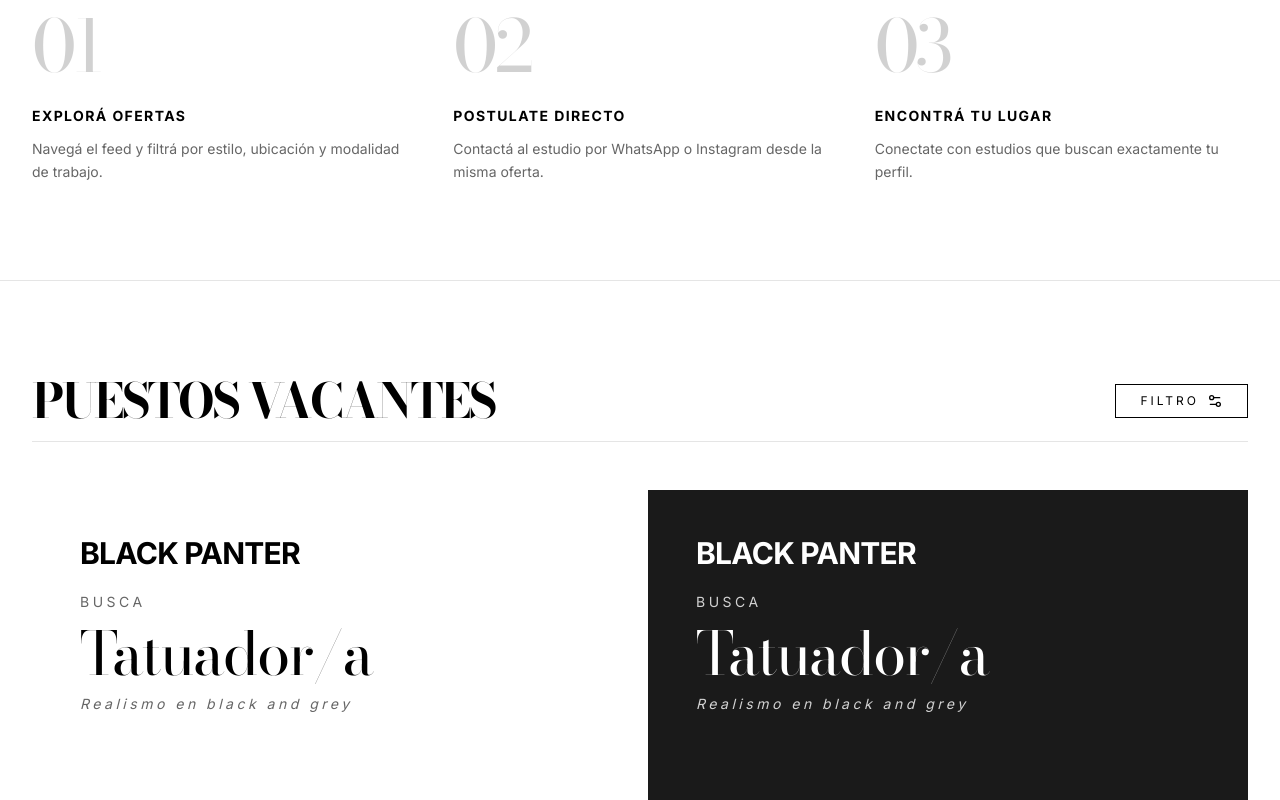
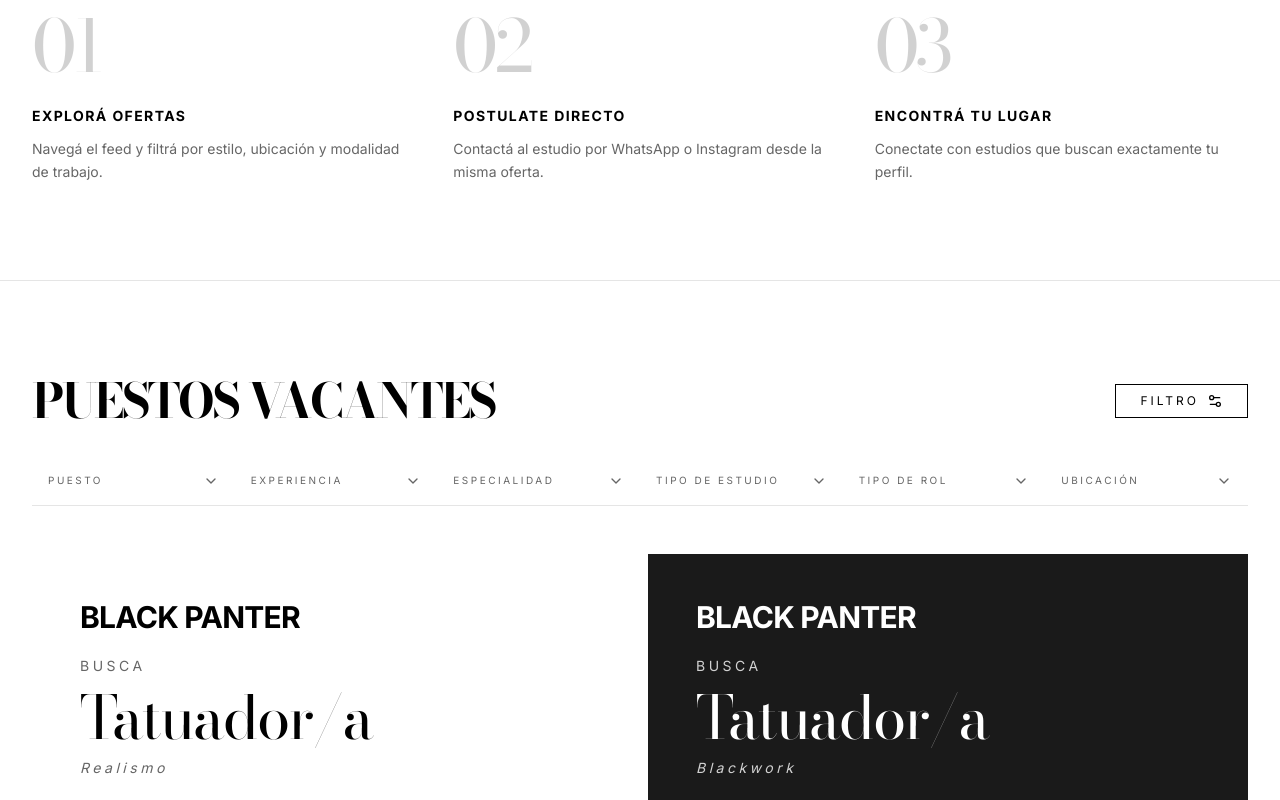
Before and after one commit to GuardiolaDF/Empleo-Tattoo-Argentina, a Next.js app: page /artistas in a window 1280 px wide. Both pictures are taken after a click on the button "FILTRO". Shown: the part 1144-1944 px from the top of the page. Built offline with nearby package versions, Linux system fonts and the light colour scheme.

Commit message:
checkpoint: before back button fix

```diff
--- a/src/app/artistas/page.tsx
+++ b/src/app/artistas/page.tsx
@@ -1,7 +1,11 @@
+"use client";
+
+import React, { useState, useEffect, useRef } from "react";
 import { Navbar } from "@/components/layout/Navbar";
 import { Footer } from "@/components/layout/Footer";
-import { MapPin, Settings2 } from "lucide-react";
+import { MapPin, Settings2, Check, ChevronDown, X } from "lucide-react";
 import Link from "next/link";
+import { SpecialtyPill } from "@/components/ui/SpecialtyPill";
 
 const cardStyles = [
   { bg: "bg-[#FFFFFF]", text: "text-[#000000]", muted: "text-[#666666]" }, // Tone 1: white
@@ -9,6 +13,37 @@ const cardStyles = [
   { bg: "bg-[#F0F0F0]", text: "text-[#000000]", muted: "text-[#666666]" }, // Tone 3: light gray
   { bg: "bg-[#2D2D2D]", text: "text-[#FFFFFF]", muted: "text-white/80" },   // Tone 4: dark gray
 ];
+
+const FILTROS = {
+  puesto: ["Tatuador/a", "Perforador/a", "Recepcionista",
+    "Encargado/a de local", "Mantenimiento"],
+  experiencia: ["Sin experiencia", "Intermedio (1-3 años)",
+    "Avanzado (3-5 años)", "Senior (+5 años)"],
+  especialidad: ["Blackwork", "Realismo", "Traditional",
+    "Neo Traditional", "Japonés", "Geométrico", "Fineline",
+    "Dotwork", "Acuarela", "Lettering", "Cover up",
+    "Generalista", "Comercial", "Otro"],
+  tipoEstudio: ["Privado", "Local comercial"],
+  tipoRol: ["Alquiler de box", "Residente con porcentaje",
+    "Residente clientes propios"],
+  ubicacion: ["CABA", "Zona Norte GBA", "Zona Sur GBA",
+    "Zona Oeste GBA", "Buenos Aires provincia", "Córdoba",
+    "Rosario", "Mendoza", "Tucumán", "Salta", "Jujuy",
+    "Santiago del Estero", "Chaco", "Corrientes", "Misiones",
+    "Entre Ríos", "Santa Fe", "La Rioja", "Catamarca",
+    "San Juan", "San Luis", "La Pampa", "Neuquén",
+    "Río Negro", "Chubut", "Santa Cruz",
+    "Tierra del Fuego", "Islas Malvinas"],
+};
+
+const FILTER_LABELS: Record<string, string> = {
+  puesto: "PUESTO",
+  experiencia: "EXPERIENCIA",
+  especialidad: "ESPECIALIDAD",
+  tipoEstudio: "TIPO DE ESTUDIO",
+  tipoRol: "TIPO DE ROL",
+  ubicacion: "UBICACIÓN"
+};
 
 interface JobCardProps {
   index: number;
@@ -42,6 +77,47 @@ function JobCard({ index, studioName, role, specialty, location }: JobCardProps)
 }
 
 export default function ArtistasPage() {
+  const [openDropdown, setOpenDropdown] = useState<string | null>(null);
+  const [activeFilters, setActiveFilters] = useState<Record<string, string>>({});
+  const [filterBarOpen, setFilterBarOpen] = useState(false);
+  const dropdownRef = useRef<HTMLDivElement>(null);
+
+  useEffect(() => {
+    const handleClickOutside = (event: MouseEvent) => {
+      if (dropdownRef.current && !dropdownRef.current.contains(event.target as Node)) {
+        setOpenDropdown(null);
+      }
+    };
+    document.addEventListener("mousedown", handleClickOutside);
+    return () => document.removeEventListener("mousedown", handleClickOutside);
+  }, []);
+
+  const handleFilterSelect = (category: string, value: string) => {
+    setActiveFilters(prev => ({ ...prev, [category]: value }));
+    setOpenDropdown(null);
+  };
+
+  const removeFilter = (category: string) => {
+    const newFilters = { ...activeFilters };
+    delete newFilters[category];
+    setActiveFilters(newFilters);
+  };
+
+  const clearFilters = () => setActiveFilters({});
+
+  const allJobs = [
+    { studioName: "BLACK PANTER", role: "Tatuador/a", specialty: "Realismo", location: "Palermo, Buenos Aires", puesto: "Tatuador/a", experiencia: "Intermedio (1-3 años)", especialidad: "Realismo", tipoEstudio: "Privado", tipoRol: "Residente con porcentaje", ubicacion: "CABA" },
+    { studioName: "BLACK PANTER", role: "Tatuador/a", specialty: "Blackwork", location: "Palermo, Buenos Aires", puesto: "Tatuador/a", experiencia: "Avanzado (3-5 años)", especialidad: "Blackwork", tipoEstudio: "Privado", tipoRol: "Residente con porcentaje", ubicacion: "CABA" },
+    { studioName: "VOID TATTOO CLUB", role: "Tatuador", specialty: "Dotwork", location: "Palermo, Buenos Aires", puesto: "Tatuador/a", experiencia: "Senior (+5 años)", especialidad: "Dotwork", tipoEstudio: "Privado", tipoRol: "Alquiler de box", ubicacion: "CABA" },
+    { studioName: "BLACK PANTER", role: "Tatuador/a", specialty: "Fineline", location: "Palermo, Buenos Aires", puesto: "Tatuador/a", experiencia: "Intermedio (1-3 años)", especialidad: "Fineline", tipoEstudio: "Privado", tipoRol: "Residente con porcentaje", ubicacion: "CABA" }
+  ];
+
+  const filteredJobs = allJobs.filter(job => {
+    return Object.entries(activeFilters).every(([key, value]) => {
+      return job[key as keyof typeof job] === value;
+    });
+  });
+
   return (
     <div className="flex flex-col min-h-screen bg-white">
 
@@ -109,21 +185,96 @@ export default function ArtistasPage() {
 
       {/* SECTION 3 - Job listings */}
       <section id="ofertas" className="py-24 px-4 md:px-8 max-w-7xl mx-auto w-full bg-white">
-        <div className="flex items-center justify-between mb-12 border-b border-border pb-4">
+        <style>{`
+          @keyframes filterSlideIn {
+            from { opacity: 0; transform: translateY(-8px); }
+            to { opacity: 1; transform: translateY(0); }
+          }
+        `}</style>
+        <div className="flex flex-col mb-12">
+          <div className="flex items-center justify-between mb-8">
             <h2 className="font-serif text-4xl md:text-5xl tracking-tighter font-bold uppercase">Puestos Vacantes</h2>
-          <button className="flex items-center space-x-2 border border-black px-6 py-2 hover:bg-black/5 transition-colors">
+            <button
+              onClick={() => setFilterBarOpen(!filterBarOpen)}
+              className="flex items-center space-x-2 border border-black px-6 py-2 hover:bg-black/5 transition-colors hidden md:flex"
+            >
               <span className="font-sans text-xs tracking-widest uppercase">Filtro</span>
               <Settings2 className="w-4 h-4" />
             </button>
           </div>
 
+          {filterBarOpen && (
+            <div
+              className="w-full bg-white relative z-20"
+              ref={dropdownRef}
+              style={{ animation: 'filterSlideIn 300ms ease-out forwards' }}
+            >
+              <div className="grid grid-cols-2 md:grid-cols-6 border-b border-border">
+                {Object.entries(FILTROS).map(([key, options]) => {
+                  const isActive = !!activeFilters[key];
+                  const isOpen = openDropdown === key;
+                  const label = FILTER_LABELS[key];
+
+                  return (
+                    <div key={key} className="relative">
+                      <button
+                        onClick={() => setOpenDropdown(isOpen ? null : key)}
+                        className={`w-full flex items-center justify-between px-4 py-4 transition-colors ${
+                          isActive ? 'text-black font-medium' : 'text-[#666666] hover:text-black font-normal'
+                        }`}
+                      >
+                        <span className="font-sans text-[10px] tracking-widest uppercase truncate pr-2">{label}</span>
+                        <ChevronDown className={`w-4 h-4 flex-shrink-0 transition-transform duration-200 ease ${isOpen ? 'rotate-180' : 'rotate-0'}`} />
+                      </button>
+                      {isOpen && (
+                        <div className="absolute top-full left-0 w-full min-w-[200px] bg-white shadow-[0_4px_20px_rgba(0,0,0,0.08)] max-h-[280px] overflow-y-auto z-30">
+                          {options.map((opt) => {
+                            const isSelected = activeFilters[key] === opt;
+                            return (
+                              <button
+                                key={opt}
+                                onClick={() => handleFilterSelect(key, opt)}
+                                className={`w-full text-left px-4 py-2 font-sans text-xs transition-colors flex items-center justify-between ${
+                                  isSelected ? 'bg-[#F4F4F4] font-medium' : 'bg-white hover:bg-[#F4F4F4] font-normal'
+                                }`}
+                              >
+                                <span className="text-black">{opt}</span>
+                                {isSelected && <Check className="w-4 h-4 text-black" />}
+                              </button>
+                            );
+                          })}
+                        </div>
+                      )}
+                    </div>
+                  );
+                })}
+              </div>
+
+              {Object.keys(activeFilters).length > 0 && (
+                <div className="flex items-center justify-between px-4 py-4 bg-[#F4F4F4]">
+                  <div className="flex flex-wrap gap-2">
+                    {Object.entries(activeFilters).map(([key, value]) => (
+                      <div key={key} className="flex items-center bg-black text-white border border-black group cursor-pointer" onClick={() => removeFilter(key)}>
+                        <SpecialtyPill label={`${FILTER_LABELS[key]}: ${value}`} variant="default" />
+                        <span className="pr-3 text-white/50 group-hover:text-white transition-colors">
+                          <X className="w-3 h-3" />
+                        </span>
+                      </div>
+                    ))}
+                  </div>
+                  <button onClick={clearFilters} className="font-sans text-[10px] tracking-widest uppercase text-muted-foreground hover:text-black transition-colors whitespace-nowrap ml-4">
+                    Limpiar Filtros
+                  </button>
+                </div>
+              )}
+            </div>
+          )}
+        </div>
+
+        {filteredJobs.length > 0 ? (
+          <>
             <div className="grid grid-cols-1 md:grid-cols-2 gap-4 mb-12">
-          {[
-            { studioName: "BLACK PANTER", role: "Tatuador/a", specialty: "Realismo en black and grey", location: "Palermo, Buenos Aires" },
-            { studioName: "BLACK PANTER", role: "Tatuador/a", specialty: "Realismo en black and grey", location: "Palermo, Buenos Aires" },
-            { studioName: "VOID TATTOO CLUB", role: "Tatuador", specialty: "Realismo en black and grey", location: "Palermo, Buenos Aires" },
-            { studioName: "BLACK PANTER", role: "Tatuador/a", specialty: "Realismo en black and grey", location: "Palermo, Buenos Aires" }
-          ].map((job, idx) => (
+              {filteredJobs.map((job, idx) => (
                 <JobCard
                   key={idx}
                   index={idx}
@@ -134,12 +285,20 @@ export default function ArtistasPage() {
                 />
               ))}
             </div>
-
             <div className="flex justify-center">
               <button className="border border-black text-black px-12 py-4 text-xs tracking-widest uppercase font-sans hover:bg-black/5 transition-colors">
                 Cargar Más
               </button>
             </div>
+          </>
+        ) : (
+          <div className="py-24 flex flex-col items-center justify-center text-center">
+            <p className="font-sans text-sm text-muted-foreground mb-4">No hay ofertas que coincidan con tu búsqueda.</p>
+            <button onClick={clearFilters} className="font-sans text-xs tracking-widest uppercase border-b border-black text-black hover:text-black/70 transition-colors pb-1">
+              LIMPIAR FILTROS
+            </button>
+          </div>
+        )}
       </section>
 
       {/* SECTION 4 - Newsletter */}
```
Lines whose indentation alone changed are shown as unchanged.
